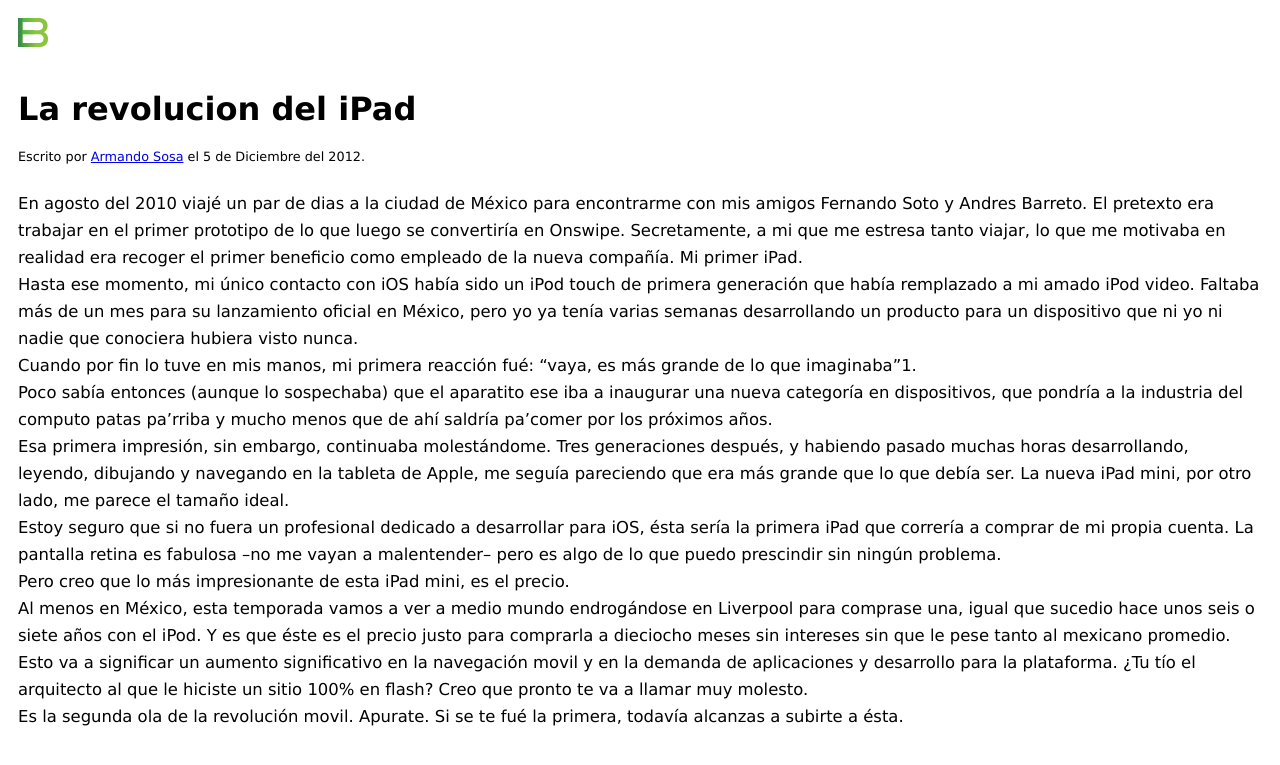
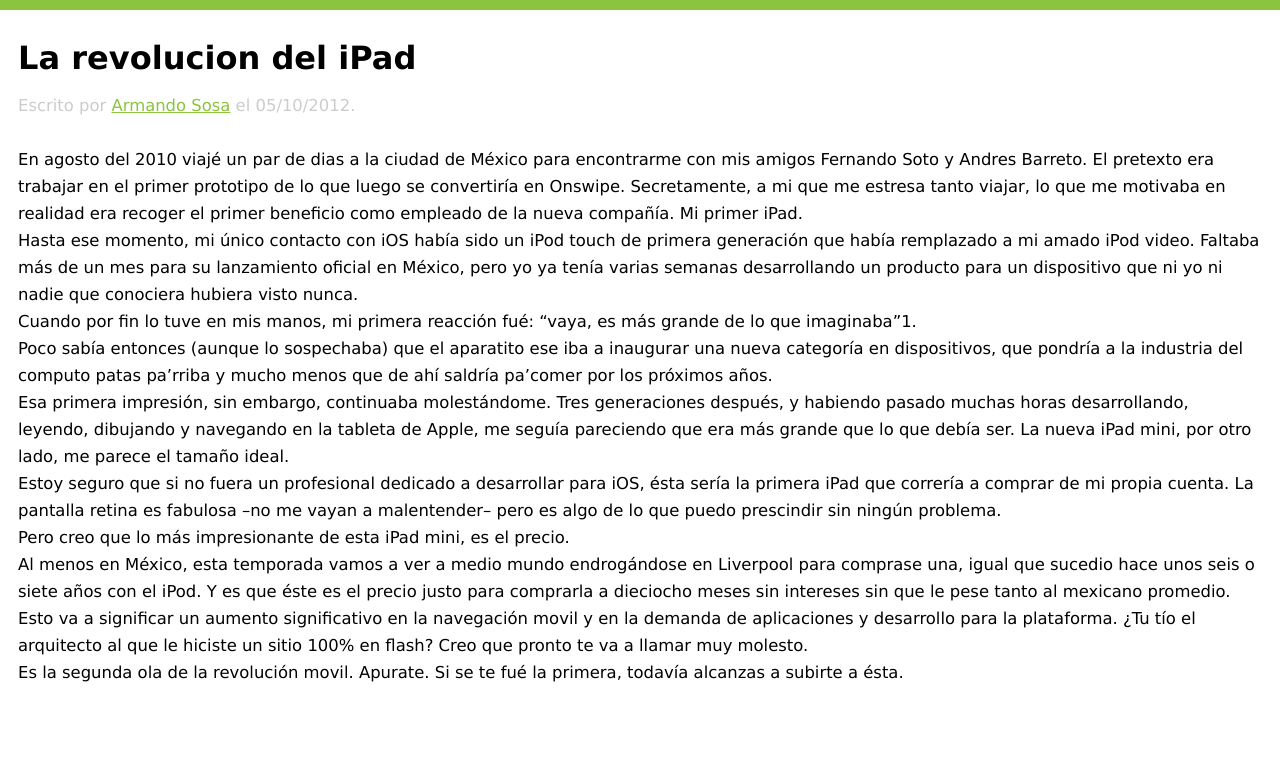
Before and after one commit to marbiano/bahn, a Jekyll site: the page built from _posts/2012-12-05-the-test.markdown, in a window 1280 px wide. Shown: the top 765 px of the page. Built offline with Jekyll 4.4.1, drawn with Linux system fonts in a browser that asks for light colours; Markdown is read by kramdown in place of the engine named in the settings; a style sheet for code colours, icons or effects is not loaded.

Commit message:
Removed brand from mobile to improve readibility

```diff
--- a/_layouts/default.html
+++ b/_layouts/default.html
@@ -23,6 +23,7 @@
   s.parentNode.insertBefore(wf, s);
 })();
 </script>
+  <link rel="stylesheet" href="//f.fontdeck.com/s/css/I+7V/2ZBKU5S9V0kveK9CHDgBZw/localhost/27172.css" type="text/css" />
    <!-- Homepage CSS -->
    <link rel="stylesheet" href="css/screen.css" type="text/css" media="screen, projection" />
 </head>
--- a/_layouts/post.html
+++ b/_layouts/post.html
@@ -1,8 +1,8 @@
 ---
 layout: default
 ---
-<div id="post">
+<div id="post" class="post">
 	<h1>{{ page.title }}</h1>
-	<p class="author-date">Escrito por <a href="http://dupermag.com">Armando Sosa</a> el 5 de Diciembre del 2012.</p>
+	<p class="author-date">Escrito por <a href="http://dupermag.com">Armando Sosa</a> el 05/10/2012.</p>
 	{{ content }}
 </div>
--- a/css/screen.css
+++ b/css/screen.css
@@ -75,10 +75,29 @@
   font-size-adjust: 0.5;
   font-weight: 200;
   font-style: normal;
-  padding: 1em;
 }
 
 /* line 43, ../sass/screen.scss */
+.title a {
+  display: block;
+  border-top: 10px solid #8bc53e;
+}
+/* line 44, ../sass/screen.scss */
+.title a img {
+  display: none;
+}
+
+/* line 52, ../sass/screen.scss */
+.post {
+  padding: 0 1em 0 1em;
+}
+
+/* line 56, ../sass/screen.scss */
+a {
+  color: #8bc53e;
+}
+
+/* line 60, ../sass/screen.scss */
 h1 {
   font-size: 1.94444em;
   line-height: 1.54286em;
@@ -86,13 +105,13 @@
   font-size-adjust: 0.5;
   font-weight: bold;
   font-style: normal;
+  line-height: 1.2;
   margin-top: 0.77143em;
-  margin-bottom: 0.19286em;
+  margin-bottom: 0.38571em;
 }
 
-/* line 50, ../sass/screen.scss */
+/* line 68, ../sass/screen.scss */
 .author-date {
-  font-size: 0.77778em;
-  line-height: 1.92857em;
-  margin-bottom: 1.44643em;
+  margin-bottom: 1.5em;
+  color: #ccc;
 }
```
